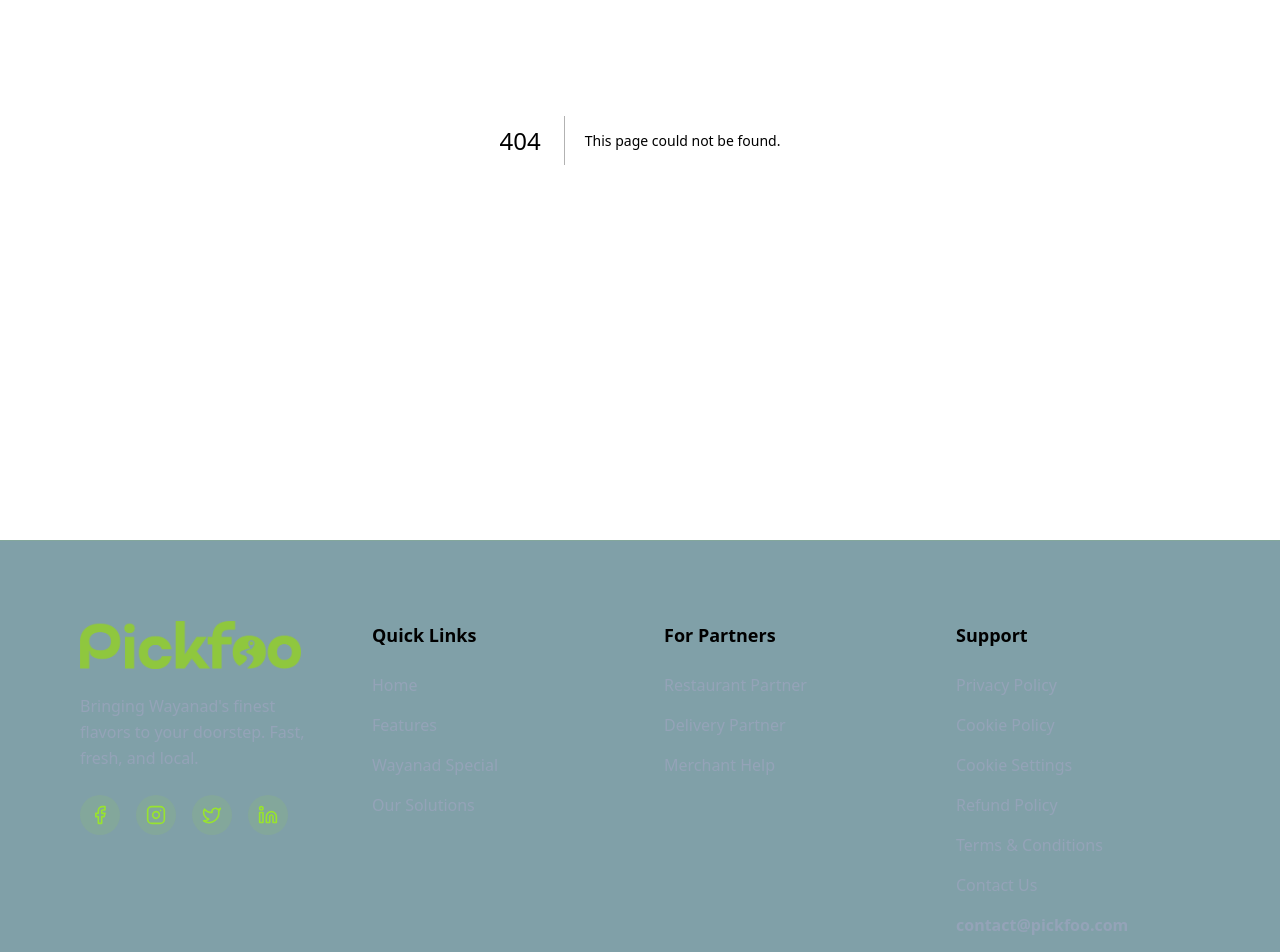
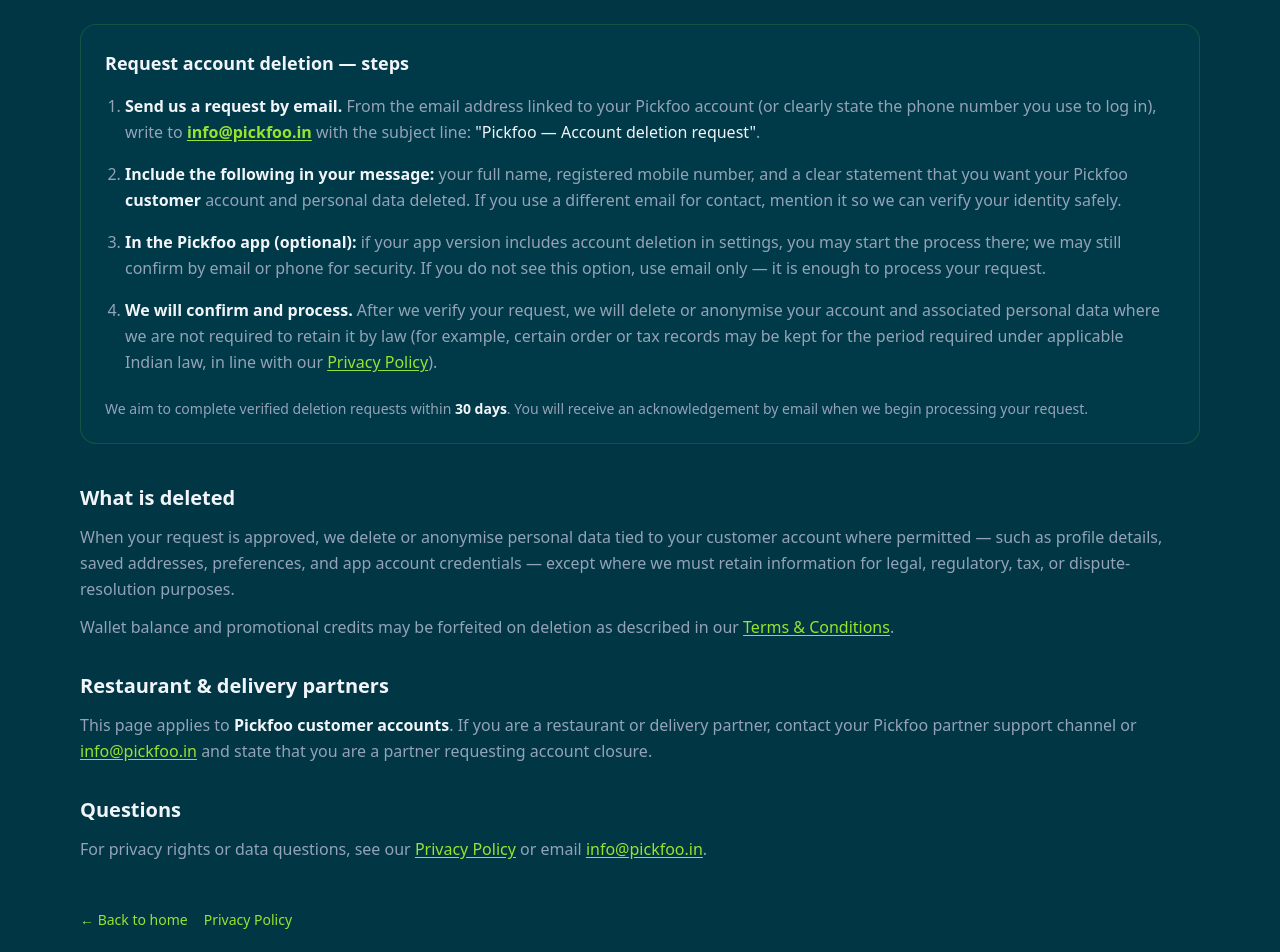
Before and after one commit to reveinfotech/pickfoo, a Next.js app: page /delete-account in a window 1280 px wide. Before the commit this address had no page. Shown: the part 260-1212 px from the top of the page. Built offline with nearby package versions, Linux system fonts and the light colour scheme.

Commit message:
delete account url added

```diff
--- /dev/null
+++ b/src/app/delete-account/page.tsx
@@ -0,0 +1,120 @@
+import type { Metadata } from "next";
+import Link from "next/link";
+
+export const metadata: Metadata = {
+	title: "Delete your Pickfoo account | pickfoo",
+	description:
+		"How to request deletion of your Pickfoo customer account and associated personal data for the Pickfoo app by Pickfoo Private Limited.",
+	robots: { index: true, follow: true },
+};
+
+const deleteEmail = "info@pickfoo.in";
+const deleteMailto = `mailto:${deleteEmail}?subject=${encodeURIComponent("Pickfoo — Account deletion request")}`;
+
+export default function DeleteAccountPage() {
+	return (
+		<div className="container-premium pt-28 pb-20 max-w-3xl">
+			<p className="text-sm text-muted-foreground mb-2">
+				PICKFOO PRIVATE LIMITED — Pickfoo food delivery app
+			</p>
+			<h1 className="text-4xl md:text-5xl font-bold font-outfit mb-4">Delete your account</h1>
+			<p className="text-muted-foreground text-sm mb-10">
+				This page explains how to request deletion of your <strong className="text-foreground">Pickfoo</strong>{" "}
+				customer account and associated data. It is published for users of the Pickfoo mobile app listed on Google
+				Play under developer / app name <strong className="text-foreground">Pickfoo</strong>.
+			</p>
+
+			<div className="rounded-xl border border-primary/15 bg-muted/30 p-6 mb-10">
+				<h2 className="text-lg font-bold font-outfit mb-4 text-foreground">Request account deletion — steps</h2>
+				<ol className="list-decimal pl-5 space-y-4 text-muted-foreground leading-relaxed">
+					<li>
+						<strong className="text-foreground">Send us a request by email.</strong> From the email address linked
+						to your Pickfoo account (or clearly state the phone number you use to log in), write to{" "}
+						<a href={deleteMailto} className="text-primary font-semibold underline underline-offset-2 hover:no-underline">
+							{deleteEmail}
+						</a>{" "}
+						with the subject line:{" "}
+						<span className="text-foreground">&quot;Pickfoo — Account deletion request&quot;</span>.
+					</li>
+					<li>
+						<strong className="text-foreground">Include the following in your message:</strong> your full name,
+						registered mobile number, and a clear statement that you want your Pickfoo <strong className="text-foreground">customer</strong> account and personal data deleted. If you use a different email for contact, mention it so we can verify your identity safely.
+					</li>
+					<li>
+						<strong className="text-foreground">In the Pickfoo app (optional):</strong> if your app version includes
+						account deletion in settings, you may start the process there; we may still confirm by email or phone
+						for security. If you do not see this option, use email only — it is enough to process your request.
+					</li>
+					<li>
+						<strong className="text-foreground">We will confirm and process.</strong> After we verify your request,
+						we will delete or anonymise your account and associated personal data where we are not required to
+						retain it by law (for example, certain order or tax records may be kept for the period required under
+						applicable Indian law, in line with our{" "}
+						<Link href="/privacy" className="text-primary underline underline-offset-2 hover:no-underline">
+							Privacy Policy
+						</Link>
+						).
+					</li>
+				</ol>
+				<p className="text-muted-foreground mt-6 text-sm">
+					We aim to complete verified deletion requests within <strong className="text-foreground">30 days</strong>.
+					You will receive an acknowledgement by email when we begin processing your request.
+				</p>
+			</div>
+
+			<div className="space-y-8 text-foreground/90 leading-relaxed text-muted-foreground">
+				<section>
+					<h2 className="text-xl font-bold font-outfit mb-3 text-foreground">What is deleted</h2>
+					<p className="mb-3">
+						When your request is approved, we delete or anonymise personal data tied to your customer account where
+						permitted — such as profile details, saved addresses, preferences, and app account credentials — except
+						where we must retain information for legal, regulatory, tax, or dispute-resolution purposes.
+					</p>
+					<p>
+						Wallet balance and promotional credits may be forfeited on deletion as described in our{" "}
+						<Link href="/terms" className="text-primary underline underline-offset-2 hover:no-underline">
+							Terms &amp; Conditions
+						</Link>
+						.
+					</p>
+				</section>
+
+				<section>
+					<h2 className="text-xl font-bold font-outfit mb-3 text-foreground">Restaurant &amp; delivery partners</h2>
+					<p>
+						This page applies to <strong className="text-foreground">Pickfoo customer accounts</strong>. If you are a
+						restaurant or delivery partner, contact your Pickfoo partner support channel or{" "}
+						<a href={deleteMailto} className="text-primary underline underline-offset-2 hover:no-underline">
+							{deleteEmail}
+						</a>{" "}
+						and state that you are a partner requesting account closure.
+					</p>
+				</section>
+
+				<section>
+					<h2 className="text-xl font-bold font-outfit mb-3 text-foreground">Questions</h2>
+					<p>
+						For privacy rights or data questions, see our{" "}
+						<Link href="/privacy" className="text-primary underline underline-offset-2 hover:no-underline">
+							Privacy Policy
+						</Link>{" "}
+						or email{" "}
+						<a href={deleteMailto} className="text-primary underline underline-offset-2 hover:no-underline">
+							{deleteEmail}
+						</a>
+						.
+					</p>
+				</section>
+			</div>
+
+			<p className="mt-12 text-muted-foreground text-sm flex flex-wrap gap-x-4 gap-y-2">
+				<Link href="/" className="text-primary font-medium hover:underline">
+					← Back to home
+				</Link>
+				<Link href="/privacy" className="text-primary font-medium hover:underline">
+					Privacy Policy
+				</Link>
+			</p>
+		</div>
+	);
+}
--- a/src/app/privacy/page.tsx
+++ b/src/app/privacy/page.tsx
@@ -446,6 +446,9 @@ export default function PrivacyPage() {
 				<Link href="/terms" className="text-primary font-medium hover:underline">
 					Terms &amp; Conditions
 				</Link>
+				<Link href="/delete-account" className="text-primary font-medium hover:underline">
+					Delete account
+				</Link>
 			</p>
 		</div>
 	);
--- a/src/components/Footer.tsx
+++ b/src/components/Footer.tsx
@@ -86,6 +86,11 @@ export function Footer() {
                                 </Link>
                             </li>
                             <li>
+                                <Link href="/delete-account" className="text-muted-foreground hover:text-primary transition-colors">
+                                    Delete account
+                                </Link>
+                            </li>
+                            <li>
                                 <a href="mailto:contact@pickfoo.com" className="text-muted-foreground hover:text-primary transition-colors">
                                     Contact Us
                                 </a>
```
